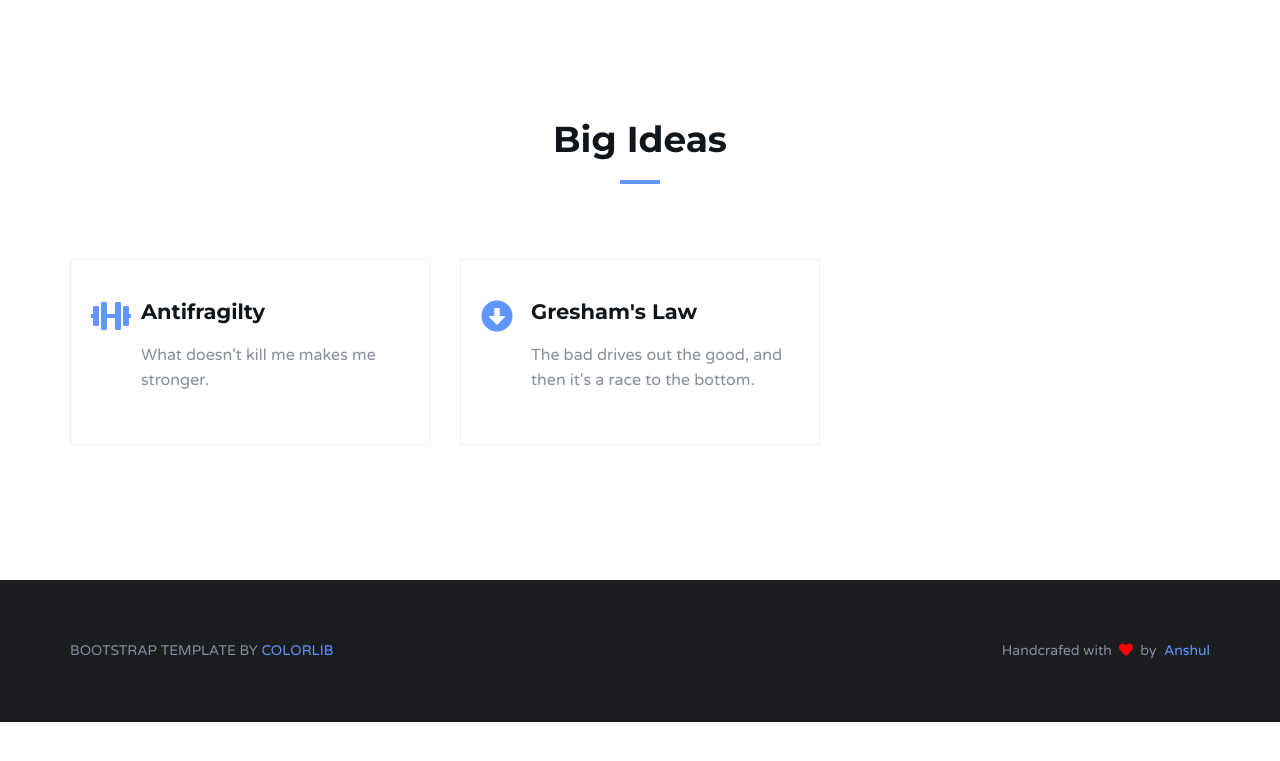
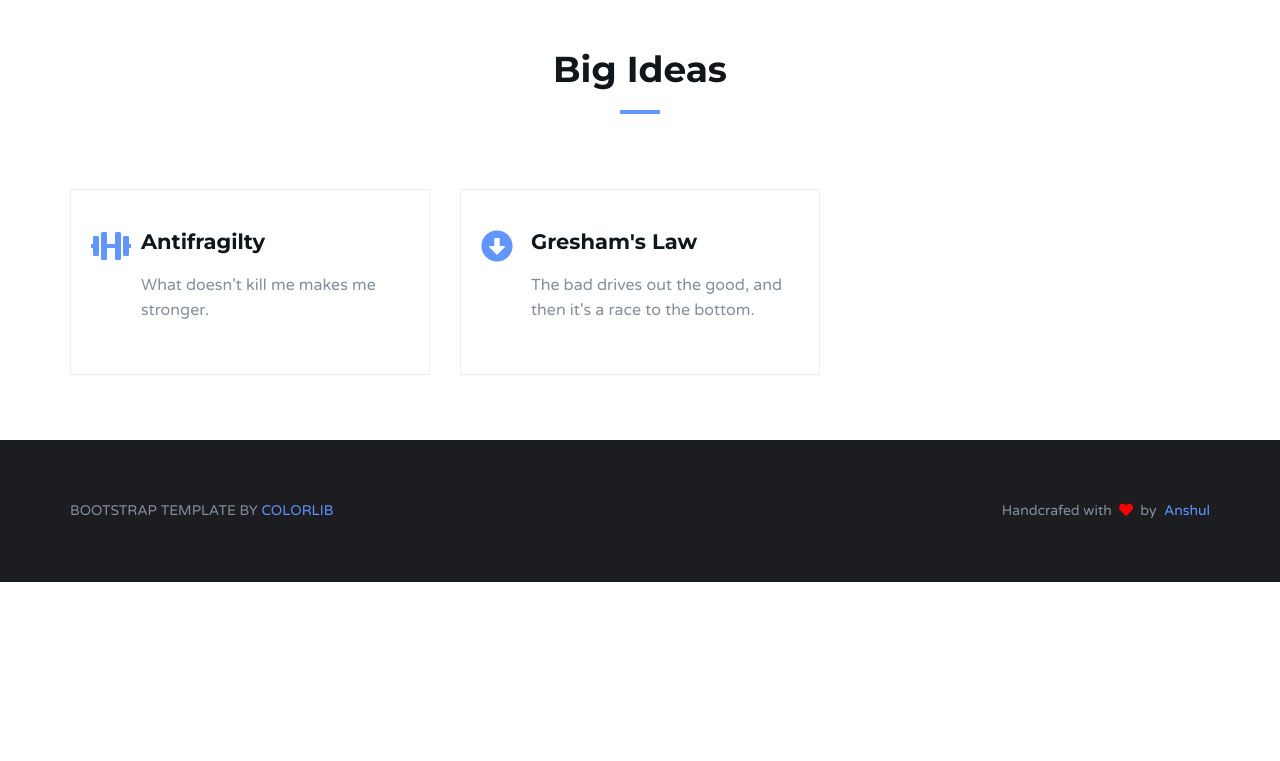
Before and after one commit to anshulkhare7/BigIdeasWebsite, a Jekyll site: the page built from index.html, in a window 1280 px wide. Shown: the top 761 px of the page. Built offline with Jekyll 4.4.1, drawn with Linux system fonts in a browser that asks for light colours; nearby versions of some CDN libraries.

Commit message:
decreased top and bottom padding

```diff
--- a/css/style.css
+++ b/css/style.css
@@ -125,8 +125,8 @@ ul, ol {
 }
 
 .md-padding {
-    padding-top: 120px;
-    padding-bottom: 120px;
+    padding-top: 50px;
+    padding-bottom: 50px;
 }
 
 .sm-padding {
```
